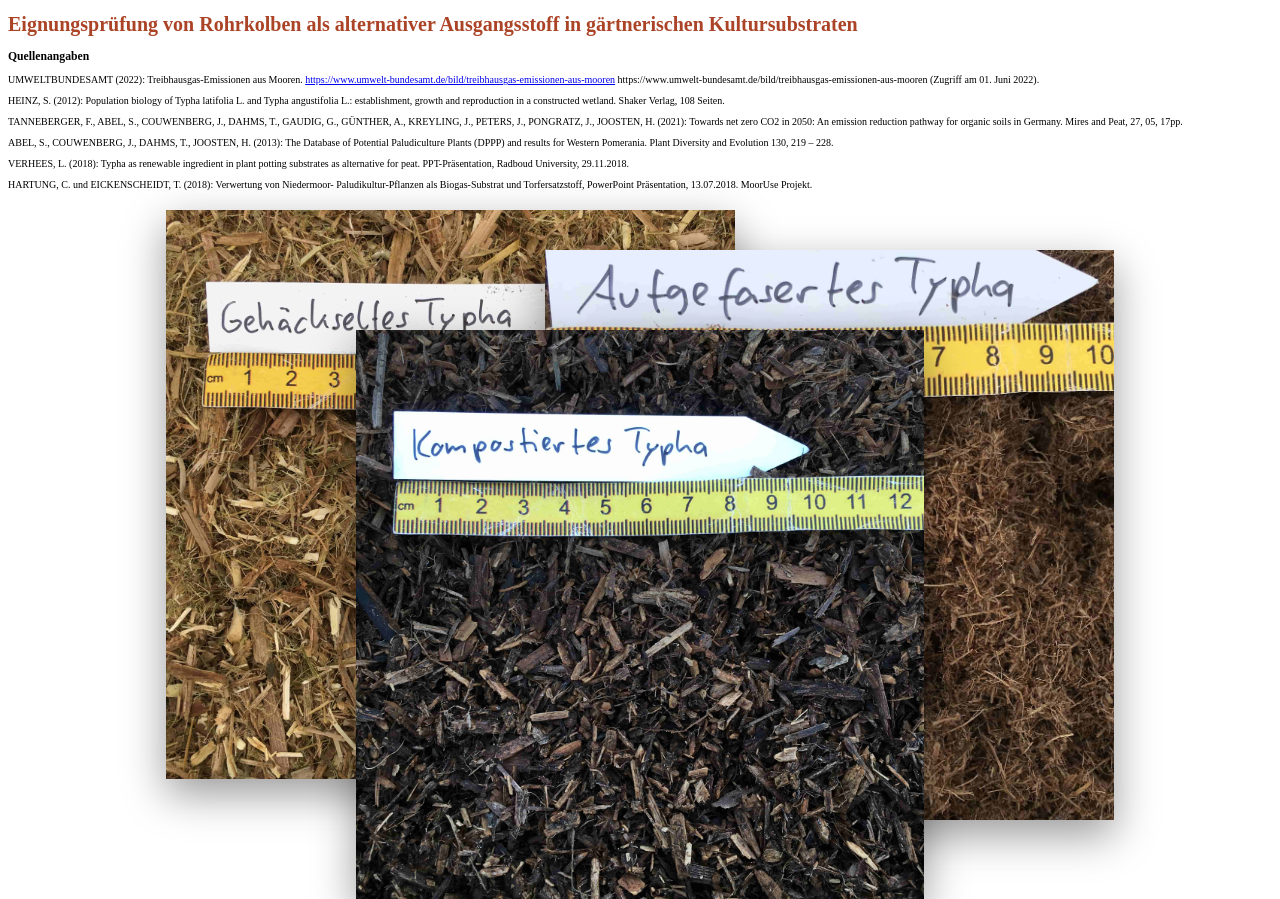
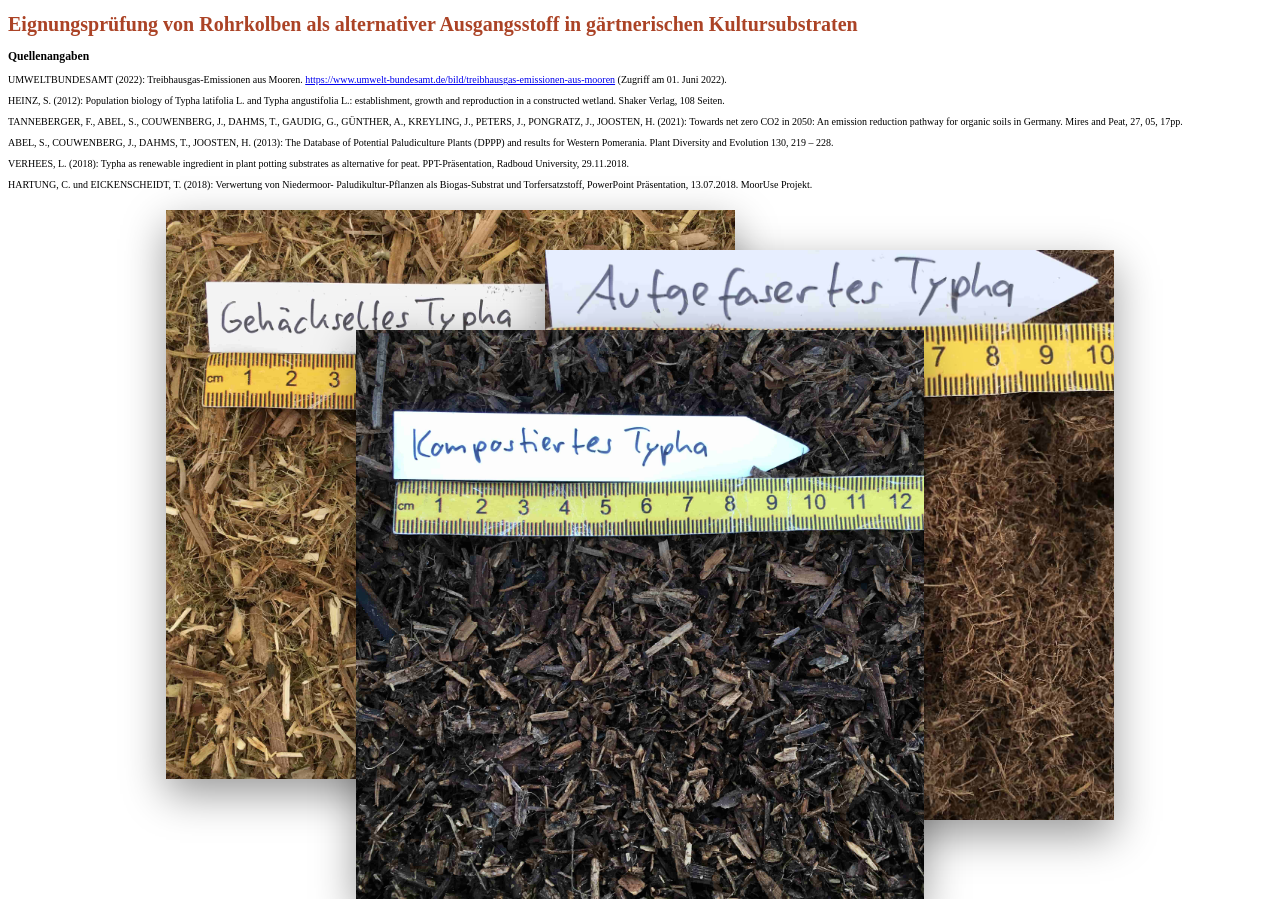
Before and after one commit to Kokosnuss2022/Kokosnuss2022.github.io, a plain HTML site: page index.html in a window 1280 px wide. Drawn offline with Linux system fonts and the light colour scheme.

Commit message:
Update index.html

```diff
--- a/index.html
+++ b/index.html
@@ -18,7 +18,6 @@
     <p>
       UMWELTBUNDESAMT (2022): Treibhausgas-Emissionen aus Mooren.
       <a href="https://www.umwelt-bundesamt.de/bild/treibhausgas-emissionen-aus-mooren">https://www.umwelt-bundesamt.de/bild/treibhausgas-emissionen-aus-mooren</a>
-      https://www.umwelt-bundesamt.de/bild/treibhausgas-emissionen-aus-mooren
       (Zugriff am 01. Juni 2022).
     </p>
     <p>
```
